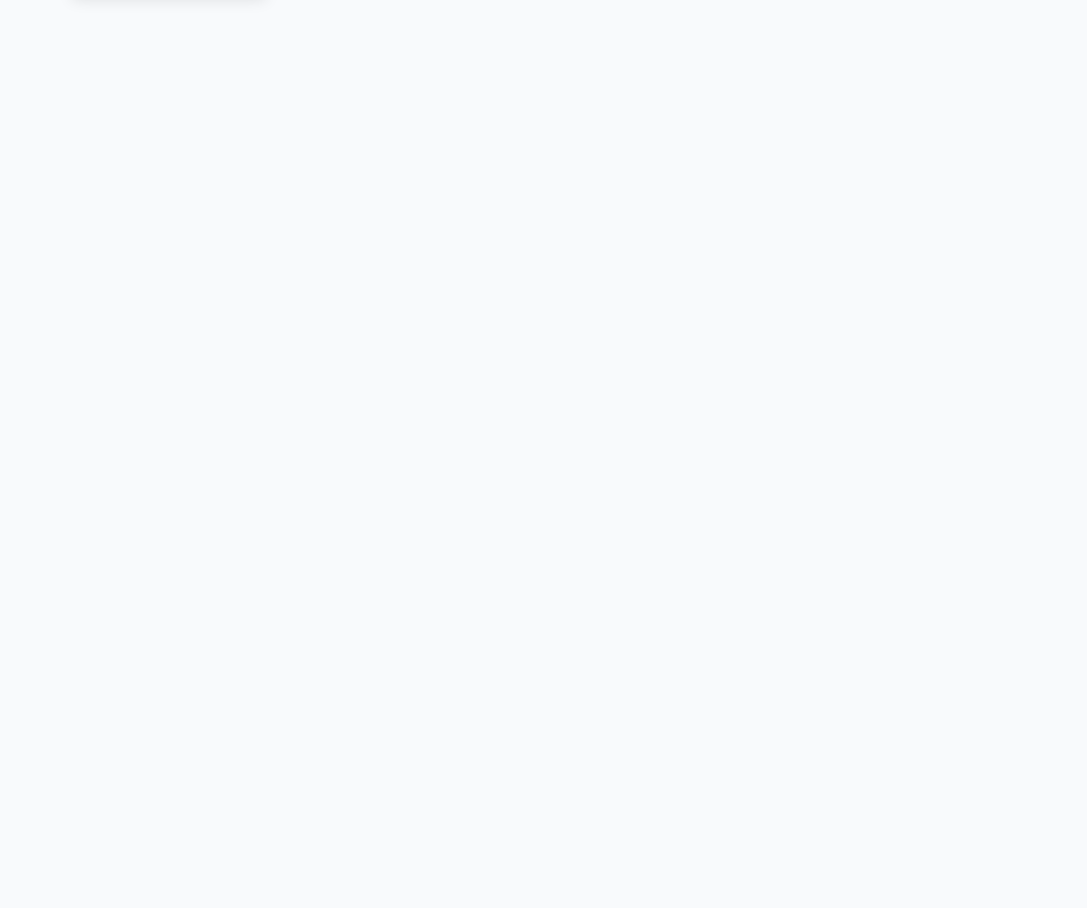
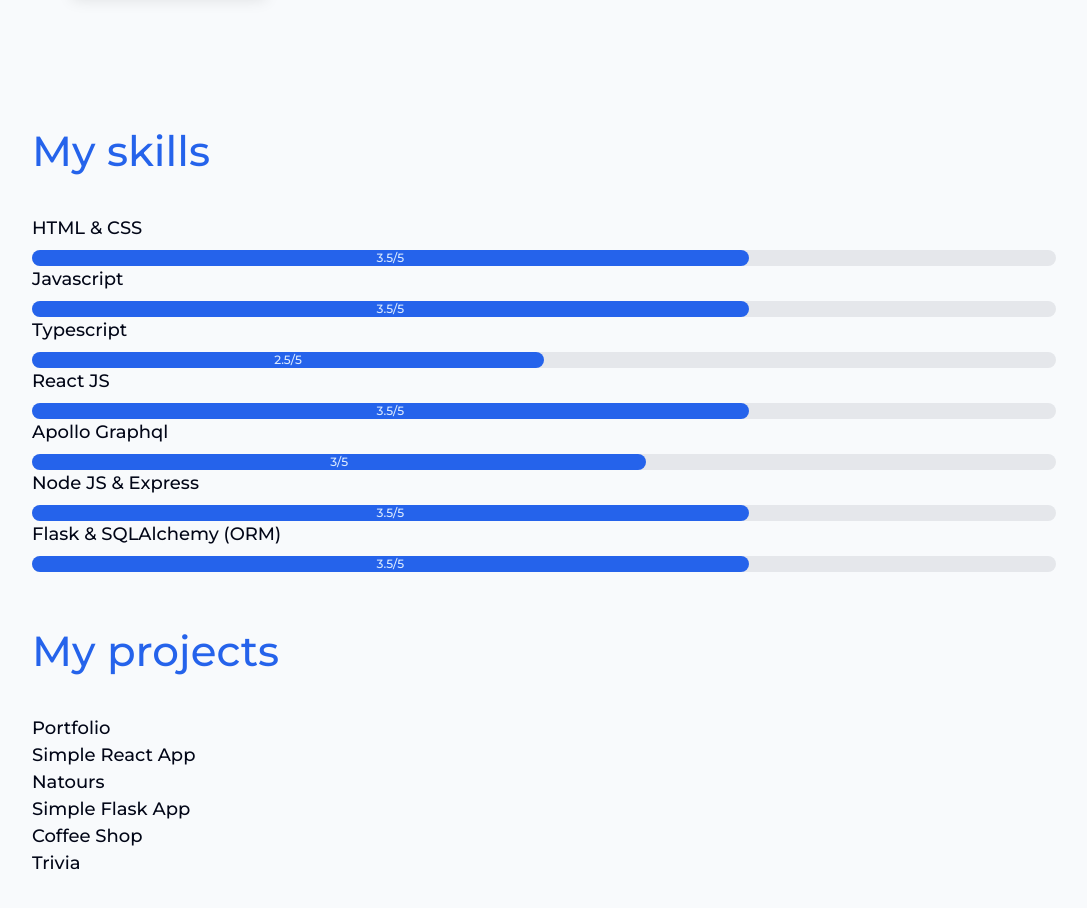
Before and after one commit to nirinasoa-herilanto/portfolio, a Next.js app: page / in a window 1280 px wide. Shown: the part 680-1588 px from the top of the page, without its empty margins (96-1183 px from the left). Before the commit the page ends 800 px from the top, so only its background shows below. Built offline with nearby package versions, Linux system fonts and the light colour scheme; no server answers.

Commit message:
update: test data fetching

```diff
--- a/app/page.tsx
+++ b/app/page.tsx
@@ -1,9 +1,33 @@
-import { Hero } from '@nhr/components';
+import { fetchApi } from '@nhr/services';
 
-export default function Homepage() {
+import { appConfig } from '@nhr/config';
+
+import { ICustomResponse, IProject, ISkill } from '@nhr/utils';
+
+import { Hero, ProjectList, SkillList } from '@nhr/components';
+
+export default async function Homepage() {
+  const { data } = await fetchApi<ICustomResponse<ISkill[]>>(
+    `${appConfig.apiEndpoint}/api/skills`
+  );
+
+  const { data: projects } = await fetchApi<ICustomResponse<IProject[]>>(
+    `${appConfig.apiEndpoint}/api/projects`
+  );
+
   return (
-    <section className="homepage flex justify-center items-center">
+    <section className="homepage">
       <Hero />
+
+      <div className="my-skills mb-12">
+        <h1 className="mb-8">My skills</h1>
+        <SkillList data={data} />
+      </div>
+
+      <div className="my-projects mb-12">
+        <h1 className="mb-8">My projects</h1>
+        <ProjectList data={projects} />
+      </div>
     </section>
   );
 }
```
